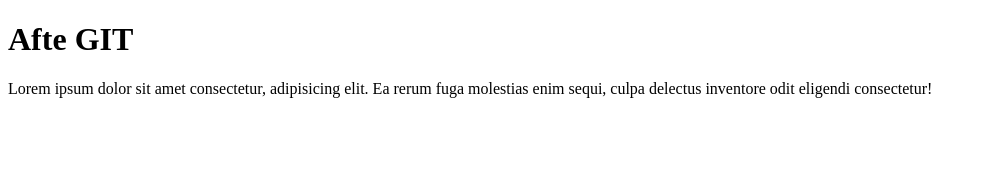
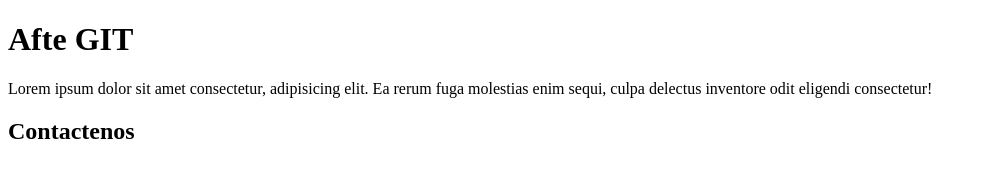
Before and after one commit to Cronosuy/AfterClass-GIT, a plain HTML site: page index.html in a window 1280 px wide. Shown: the whole page, without its empty margins (0-986 px from the left). Drawn offline with Linux system fonts and the light colour scheme.

Commit message:
agrego footer

```diff
--- a/index.html
+++ b/index.html
@@ -12,5 +12,8 @@
       Lorem ipsum dolor sit amet consectetur, adipisicing elit. Ea rerum fuga
       molestias enim sequi, culpa delectus inventore odit eligendi consectetur!
     </p>
+    <footer>
+      <h2>Contactenos</h2>
+    </footer>
   </body>
 </html>
```
